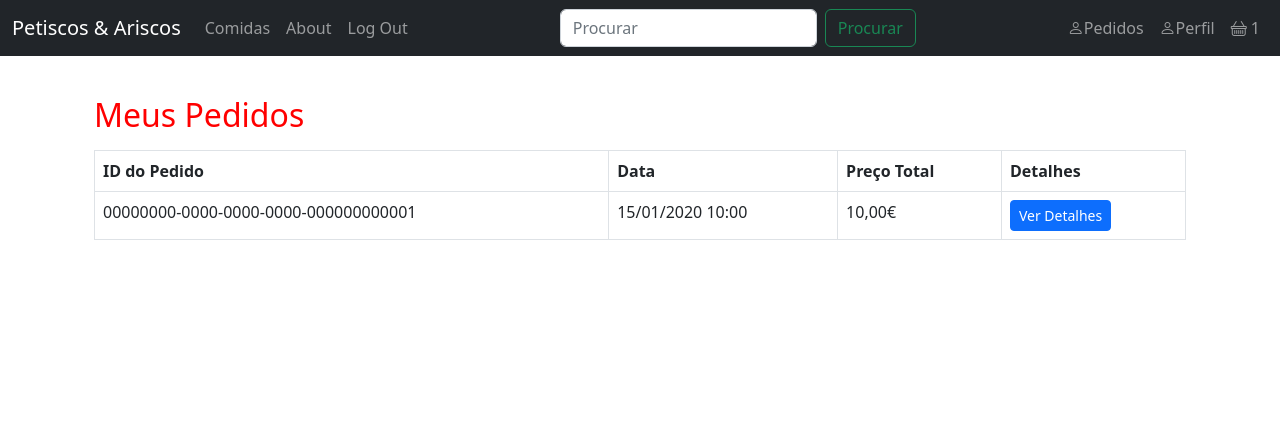
After one commit to godbernaz/django-petiscos-w-docker, a Django app: page /accounts/orders_list/ in a window 1280 px wide. The commit adds this page. Shown: the top 439 px of the page. Run offline with Django 5.2, Linux system fonts and the light colour scheme; a user stored in the database is signed in; tables that the repository leaves empty hold one stand-in row (values such as "Sample post"); parts of the project's set-up code (start-up, migrations or seed data) failed here and were passed over.

Commit message:
now users are able to see their orders

```diff
--- a/accounts/urls.py
+++ b/accounts/urls.py
@@ -1,7 +1,8 @@
 # accounts/urls.py
 from django.urls import path
-from .views import UserProfileView
+from .views import UserProfileView, OrderListView
 
 urlpatterns = [
     path('profile/', UserProfileView.as_view(), name='account_profile'),
+    path('orders_list/', OrderListView.as_view(), name='order_list'),
 ]
--- a/accounts/views.py
+++ b/accounts/views.py
@@ -6,9 +6,10 @@ from django.contrib import messages
 from django.contrib.auth import login
 from django.utils.decorators import method_decorator
 from django.contrib.auth.decorators import login_required
-from django.views.generic import View
+from django.views.generic import View, ListView
 from allauth.account.models import EmailAddress
 from django.shortcuts import redirect
+from orders.models import Order
 
 from .forms import UserProfileForm, UserBillingForm, ChangePasswordForm
 from .models import UserBilling
@@ -113,3 +114,13 @@ class UserProfileView(View):
             'billing_profiles': billing_profiles,
             'new_billing_form': new_billing_form,
         })
+
+@method_decorator(login_required, name='dispatch')
+class OrderListView(ListView):
+    model = Order
+    template_name = 'account/order_list.html'
+    context_object_name = 'orders'
+    ordering = ['-created_at']
+
+    def get_queryset(self):
+        return Order.objects.filter(user=self.request.user)
--- a/orders/urls.py
+++ b/orders/urls.py
@@ -3,7 +3,7 @@ from django.urls import path
 from .views import OrderDetailsView, ConfirmOrderView, OrderSuccessView
 
 urlpatterns = [
-    path('details/', OrderDetailsView.as_view(), name="order_detail"),
+    path('details/<uuid:order_id>/', OrderDetailsView.as_view(), name="order_detail"),
     path('orders/confirm/', ConfirmOrderView.as_view(), name='confirm_order'),
     path('success/<uuid:order_id>/', OrderSuccessView.as_view(), name="order_success"),
 ]
--- a/orders/views.py
+++ b/orders/views.py
@@ -13,11 +13,13 @@ class OrderDetailsView(LoginRequiredMixin, TemplateView):
         context = super().get_context_data(**kwargs)
         cart = get_object_or_404(Cart, user=self.request.user)
         billing_profiles = UserBilling.objects.filter(user=self.request.user)
+        order = get_object_or_404(Order, id=self.kwargs['order_id'], user=self.request.user)
         form = UserBillingForm()
 
         context['cart'] = cart
         context['billing_profiles'] = billing_profiles
         context['billing_form'] = form
+        context['order'] = order
         return context
 
     def post(self, request, *args, **kwargs):
--- a/templates/_base.html
+++ b/templates/_base.html
@@ -50,6 +50,11 @@
                     {% if user.is_authenticated %}
                     <ul class="navbar-nav ms-auto">
                         <li class="nav-item">
+                            <a class="nav-link" href="{% url 'order_list' %}">
+                                <i class="bi bi-person"></i>Pedidos
+                            </a>
+                        </li>
+                        <li class="nav-item">
                             <a class="nav-link" href="{% url 'account_profile' %}">
                                 <i class="bi bi-person"></i>Perfil
                             </a>
--- /dev/null
+++ b/templates/account/order_list.html
@@ -0,0 +1,36 @@
+<!-- templates/account/order_list.html -->
+{% extends '_base.html' %}
+
+{% block content %}
+<div class="container mt-4">
+    <h2>Meus Pedidos</h2>
+    <table class="table table-bordered mt-3">
+        <thead>
+            <tr>
+                <th>ID do Pedido</th>
+                <th>Data</th>
+                <th>Preço Total</th>
+                <th>Detalhes</th>
+            </tr>
+        </thead>
+        <tbody>
+            {% for order in orders %}
+            <tr>
+                <td>{{ order.id }}</td>
+                <td>{{ order.created_at|date:"d/m/Y H:i" }}</td>
+                <td>{{ order.total_price }}€</td>
+                <td>
+                    <a href="{% url 'order_detail' order_id=order.id %}" class="btn btn-primary btn-sm">
+                        Ver Detalhes
+                    </a>
+                </td>
+            </tr>
+            {% empty %}
+            <tr>
+                <td colspan="4" class="text-center">Ainda não fizeste nenhum pedido.</td>
+            </tr>
+            {% endfor %}
+        </tbody>
+    </table>
+</div>
+{% endblock %}
```
